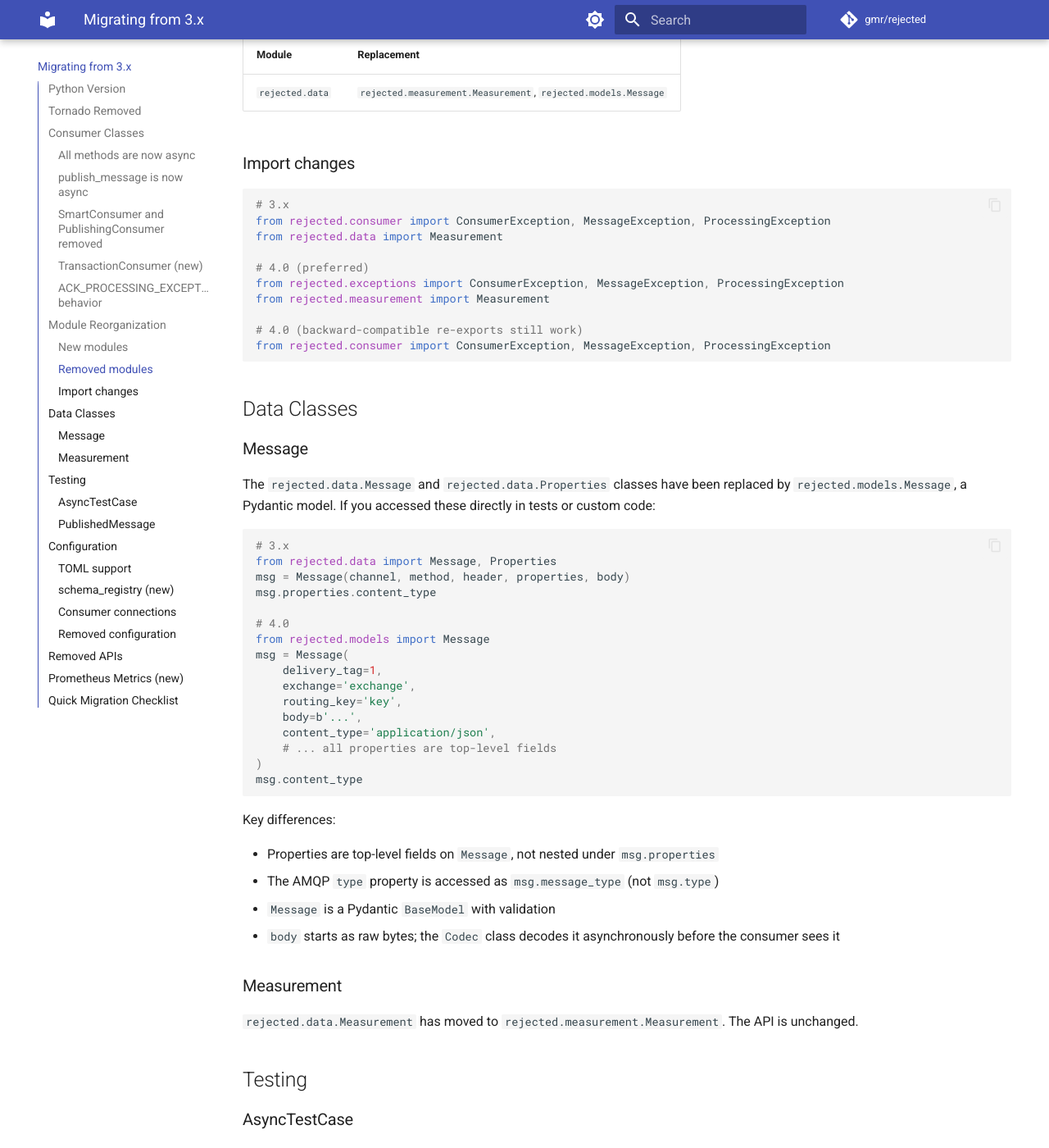
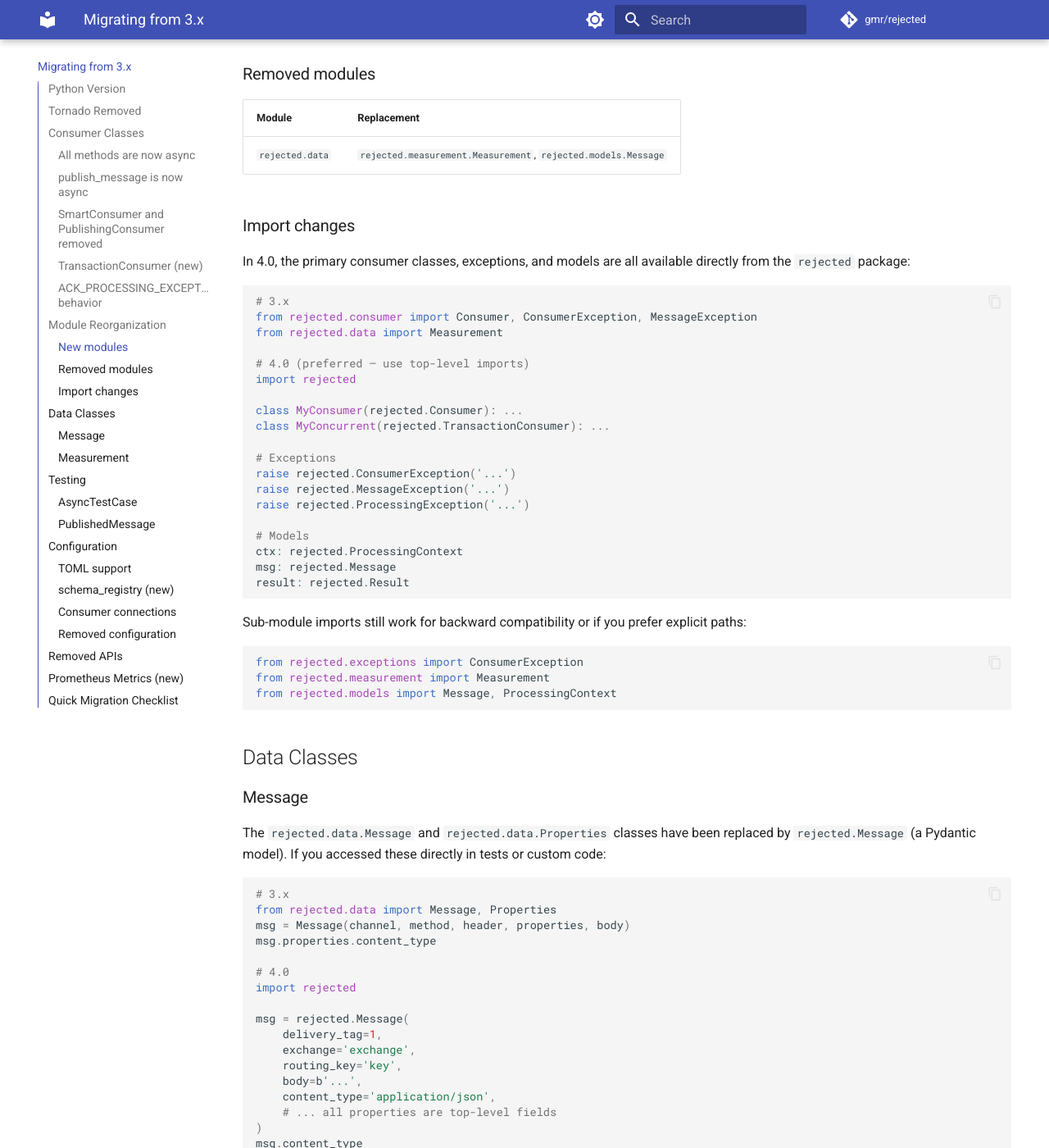
Before and after one commit to gmr/rejected, an MkDocs documentation site: the page built from docs/migrating.md, in a window 1280 px wide and 1400 px high, scrolled down 3173 px. Shown: the whole window at 82% size. Built offline with MkDocs 1.6.1 and Material for MkDocs 9.7.7, drawn with Linux system fonts in a browser that asks for light colours; comment, search, counter and statistics services are not loaded; some of the changed text lies outside the part shown.

Commit message:
Update migration guide to use top-level rejected.* imports
All code examples now use `import rejected` and `rejected.Consumer`,
`rejected.TransactionConsumer`, `rejected.ProcessingContext`, etc.
instead of sub-module imports.

Co-Authored-By: Claude Opus 4.6 (1M context) <noreply@anthropic.com>

````diff
--- a/docs/migrating.md
+++ b/docs/migrating.md
@@ -47,7 +47,9 @@ class MyConsumer(consumer.Consumer):
         yield self.do_something()
 
 # 4.0
-class MyConsumer(consumer.Consumer):
+import rejected
+
+class MyConsumer(rejected.Consumer):
     async def process(self):
         self.logger.info(self.body)
         await self.do_something()
@@ -86,7 +88,9 @@ class MyConsumer(consumer.SmartConsumer):
         self.publish_message(...)
 
 # 4.0
-class MyConsumer(consumer.Consumer):
+import rejected
+
+class MyConsumer(rejected.Consumer):
     async def process(self):
         # self.body is auto-deserialized (same behavior)
         data = self.body
@@ -101,10 +105,10 @@ Unlike `Consumer` (which holds a lock), `TransactionConsumer` passes a
 processed in parallel:
 
 ```python
-from rejected import consumer, models
+import rejected
 
-class MyConcurrentConsumer(consumer.TransactionConsumer):
-    async def process(self, ctx: models.ProcessingContext):
+class MyConcurrentConsumer(rejected.TransactionConsumer):
+    async def process(self, ctx: rejected.ProcessingContext):
         self.logger.info('Body: %s', ctx.message.body)
 ```
 
@@ -138,17 +142,38 @@ instead of rejected.
 
 ### Import changes
 
+In 4.0, the primary consumer classes, exceptions, and models are all
+available directly from the `rejected` package:
+
 ```python
 # 3.x
-from rejected.consumer import ConsumerException, MessageException, ProcessingException
+from rejected.consumer import Consumer, ConsumerException, MessageException
 from rejected.data import Measurement
 
-# 4.0 (preferred)
-from rejected.exceptions import ConsumerException, MessageException, ProcessingException
+# 4.0 (preferred — use top-level imports)
+import rejected
+
+class MyConsumer(rejected.Consumer): ...
+class MyConcurrent(rejected.TransactionConsumer): ...
+
+# Exceptions
+raise rejected.ConsumerException('...')
+raise rejected.MessageException('...')
+raise rejected.ProcessingException('...')
+
+# Models
+ctx: rejected.ProcessingContext
+msg: rejected.Message
+result: rejected.Result
+```
+
+Sub-module imports still work for backward compatibility or if you prefer
+explicit paths:
+
+```python
+from rejected.exceptions import ConsumerException
 from rejected.measurement import Measurement
-
-# 4.0 (backward-compatible re-exports still work)
-from rejected.consumer import ConsumerException, MessageException, ProcessingException
+from rejected.models import Message, ProcessingContext
 ```
 
 ## Data Classes
@@ -166,8 +191,9 @@ msg = Message(channel, method, header, properties, body)
 msg.properties.content_type
 
 # 4.0
-from rejected.models import Message
-msg = Message(
+import rejected
+
+msg = rejected.Message(
     delivery_tag=1,
     exchange='exchange',
     routing_key='key',
@@ -201,6 +227,8 @@ The API is unchanged.
 
 ```python
 # 3.x
+from rejected import testing
+
 class MyTest(testing.AsyncTestCase):
     def get_consumer(self):
         return MyConsumer
@@ -210,6 +238,8 @@ class MyTest(testing.AsyncTestCase):
         yield self.process_message({'key': 'value'})
 
 # 4.0
+from rejected import testing
+
 class MyTest(testing.AsyncTestCase):
     def get_consumer(self):
         return MyConsumer
@@ -285,8 +315,8 @@ connections:
 
 | 3.x API | 4.0 Replacement |
 |---------|----------------|
-| `consumer.SmartConsumer` | `consumer.Consumer` (auto-deserializes) |
-| `consumer.PublishingConsumer` | `consumer.Consumer` (always could publish) |
+| `consumer.SmartConsumer` | `rejected.Consumer` (auto-deserializes) |
+| `consumer.PublishingConsumer` | `rejected.Consumer` (always could publish) |
 | `self.io_loop` | `asyncio.get_event_loop()` |
 | `self.yield_to_ioloop()` | `await asyncio.sleep(0)` |
 | `self.reply(...)` | Use `await self.publish_message(...)` with `reply_to` |
@@ -321,16 +351,17 @@ to Prometheus.
 ## Quick Migration Checklist
 
 1. Ensure Python >= 3.11
-2. Replace `@gen.coroutine` / `yield` with `async def` / `await`
-3. Make `process()`, `prepare()`, `finish()` async
-4. Add `await` to `publish_message()` calls
-5. Replace `SmartConsumer` / `PublishingConsumer` with `Consumer`
-6. Replace `tornado` imports with `asyncio` equivalents
-7. Update tests to use `async def` test methods (no `@gen_test`)
-8. Replace `from rejected.data import ...` with `from rejected.measurement import ...`
-   or `from rejected.models import ...`
-9. Rename `publisher_confirmation` to `confirm` in connection config
-10. Remove `Daemon` section from config (if present)
-11. Remove `stats.influxdb` from config (use Prometheus instead)
-12. Remove any `pickle` content type usage
-13. Replace deprecated `statsd_*` method calls with `stats_*` equivalents
+2. Update imports to use `import rejected` and `rejected.Consumer`, etc.
+3. Replace `@gen.coroutine` / `yield` with `async def` / `await`
+4. Make `process()`, `prepare()`, `finish()` async
+5. Add `await` to `publish_message()` calls
+6. Replace `SmartConsumer` / `PublishingConsumer` with `rejected.Consumer`
+7. Replace `tornado` imports with `asyncio` equivalents
+8. Replace `from rejected.data import ...` with `rejected.Message`,
+   `rejected.measurement.Measurement`, etc.
+9. Update tests to use `async def` test methods (no `@gen_test`)
+10. Rename `publisher_confirmation` to `confirm` in connection config
+11. Remove `Daemon` section from config (if present)
+12. Remove `stats.influxdb` from config (use Prometheus instead)
+13. Remove any `pickle` content type usage
+14. Replace deprecated `statsd_*` method calls with `stats_*` equivalents
````
Also changed, not shown: other parts of docs/migrating.md (+4 -4 lines).
